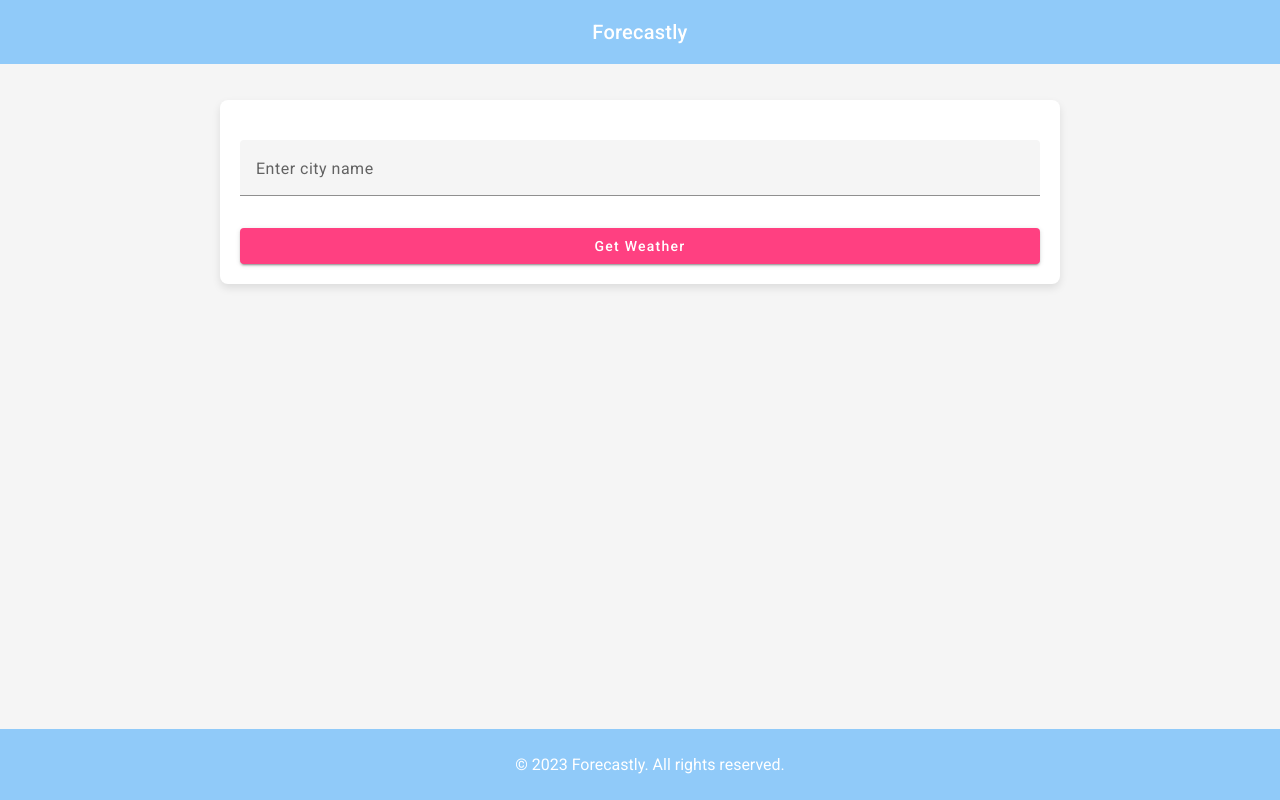
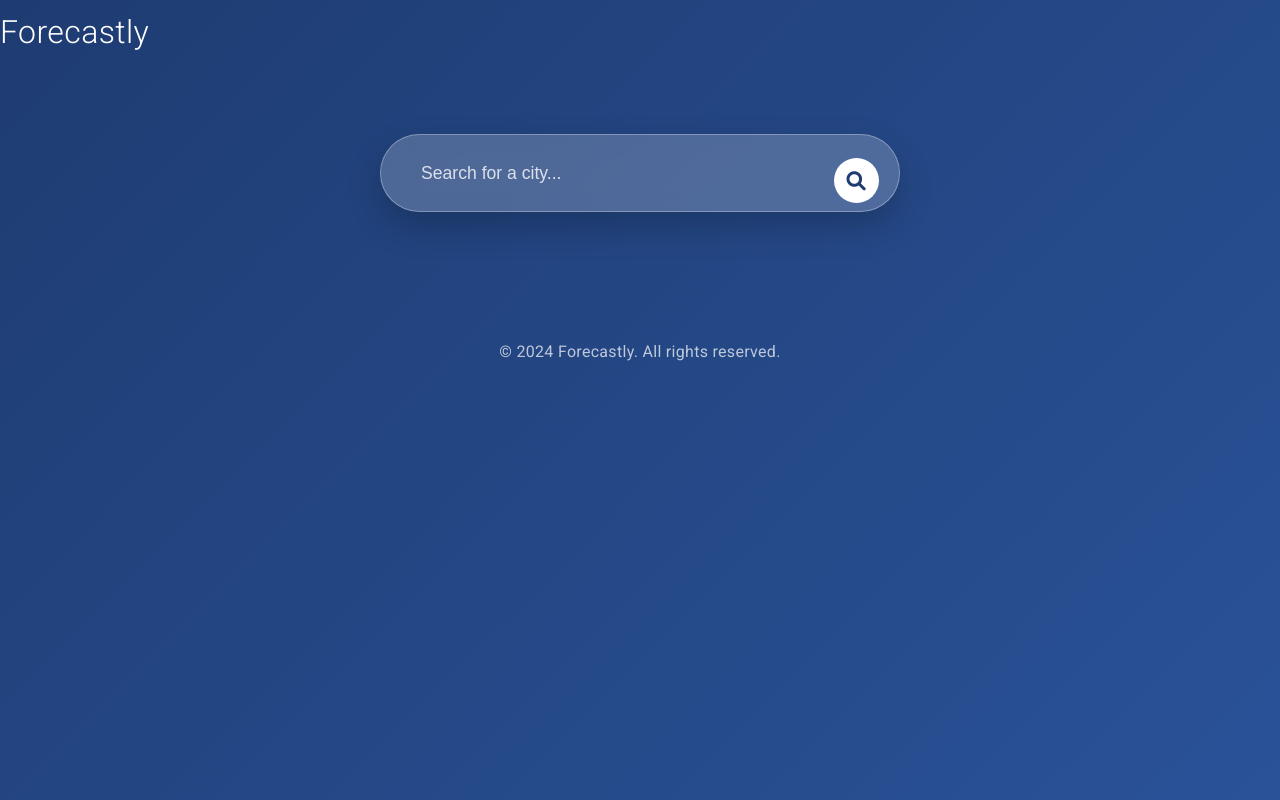
Before and after one commit to xGentuso/AngularApp2, an Angular app in the folder Forcastly/: page / in a window 1280 px wide. Built offline with nearby package versions, Linux system fonts and the light colour scheme; some icons are missing.

Commit message:
updated styling

```diff
--- a/Forcastly/src/app/app.component.css
+++ b/Forcastly/src/app/app.component.css
@@ -1,56 +1,29 @@
-body {
-  font-family: Roboto, "Helvetica Neue", sans-serif;
-  margin: 0;
-  padding: 0;
-  background-color: #f5f5f5;
-}
-
-input {
-  padding: 0.5rem;
-  margin-right: 0.5rem;
-}
-
-button {
-  padding: 0.5rem;
-}
-
-h2 {
-  margin-top: 1rem;
+:host {
+  display: block;
+  min-height: 100vh;
+  background: linear-gradient(135deg, #1e3c72 0%, #2a5298 100%);
 }
 
 .container {
-  max-width: 800px;
-  margin: 100px auto 20px;
+  max-width: 1200px;
+  margin: 0 auto;
   padding: 20px;
-  text-align: center;
-  background-color: #ffffff;
-  box-shadow: 0 4px 8px rgba(0, 0, 0, 0.1);
-  border-radius: 8px;
+  font-family: 'Roboto', sans-serif;
 }
 
 mat-toolbar {
-  position: fixed;
-  top: 0;
-  width: 100%;
-  z-index: 2;
-  background-color: #90caf9;
-  justify-content: center;
-  color: #ffffff;
-}
-
-mat-card {
-  margin-top: 20px;
-  padding: 20px;
-  background-color: #e3f2fd;
-  border-radius: 8px;
+  background: transparent !important;
+  color: white;
+  font-size: 2em;
+  font-weight: 300;
+  padding: 20px 0;
+  box-shadow: none;
 }
 
 footer {
+  color: rgba(255, 255, 255, 0.7);
   text-align: center;
-  padding: 10px;
-  background-color: #90caf9;
-  color: #ffffff;
-  position: fixed;
-  bottom: 0;
-  width: 100%;
+  padding: 20px;
+  position: relative;
+  margin-top: 40px;
 }
--- a/Forcastly/src/app/app.component.html
+++ b/Forcastly/src/app/app.component.html
@@ -8,5 +8,5 @@
 </div>
 
 <footer>
-  <p>© 2023 Forecastly. All rights reserved.</p>
+  <p>© 2024 Forecastly. All rights reserved.</p>
 </footer>
--- a/Forcastly/src/app/search/search.component.css
+++ b/Forcastly/src/app/search/search.component.css
@@ -1,13 +1,198 @@
 :host {
   display: block;
-  margin-top: 20px;
+  max-width: 600px;
+  margin: 40px auto;
+  padding: 0 20px;
+}
+
+.search-container {
+  background: white;
+  border-radius: 25px;
+  padding: 5px;
+  box-shadow: 0 8px 20px rgba(0, 0, 0, 0.1);
+  position: relative;
 }
 
 mat-form-field {
   width: 100%;
-  margin-bottom: 10px;
+  background: transparent;
 }
 
+/* Override Material styles */
+::ng-deep .mat-mdc-form-field-wrapper {
+  padding: 0 !important;
+  margin: 0 !important;
+}
+
+::ng-deep .mat-mdc-text-field-wrapper {
+  background-color: transparent !important;
+  padding: 0 15px !important;
+}
+
+::ng-deep .mat-mdc-form-field-flex {
+  padding: 0 !important;
+}
+
+::ng-deep .mat-mdc-form-field-infix {
+  padding: 12px 0 !important;
+  min-height: unset !important;
+}
+
+::ng-deep .mat-mdc-form-field-label {
+  color: #666 !important;
+}
+
+::ng-deep .mat-mdc-input-element {
+  color: #333 !important;
+  font-size: 1.1em !important;
+}
+
+::ng-deep .mat-mdc-form-field-underline {
+  display: none !important;
+}
+
+/* Autocomplete panel styling */
+::ng-deep .mat-mdc-autocomplete-panel {
+  background: white !important;
+  border-radius: 15px !important;
+  margin-top: 10px !important;
+  box-shadow: 0 4px 20px rgba(0, 0, 0, 0.15) !important;
+  padding: 10px 0 !important;
+}
+
+::ng-deep .mat-mdc-option {
+  color: #333 !important;
+  font-size: 1em !important;
+  padding: 10px 20px !important;
+}
+
+::ng-deep .mat-mdc-option:hover {
+  background-color: #f5f5f5 !important;
+}
+
+/* Search button */
 button {
   width: 100%;
+  margin-top: 15px;
+  padding: 16px;
+  border-radius: 25px;
+  border: none;
+  background: linear-gradient(45deg, #5c6bc0, #3949ab);
+  color: white;
+  font-size: 1.1em;
+  font-weight: 500;
+  cursor: pointer;
+  transition: all 0.3s ease;
+  text-transform: uppercase;
+  letter-spacing: 1px;
 }
+
+button:hover {
+  background: linear-gradient(45deg, #3949ab, #283593);
+  transform: translateY(-2px);
+  box-shadow: 0 6px 15px rgba(61, 86, 178, 0.4);
+}
+
+button:active {
+  transform: translateY(0);
+}
+
+.search-wrapper {
+  max-width: 700px;
+  margin: 50px auto;
+  padding: 0 20px;
+}
+
+.search-box {
+  display: flex;
+  align-items: center;
+  background: rgba(255, 255, 255, 0.2);
+  backdrop-filter: blur(10px);
+  border-radius: 50px;
+  padding: 8px 20px;
+  border: 1px solid rgba(255, 255, 255, 0.3);
+  box-shadow: 0 15px 35px rgba(0, 0, 0, 0.2);
+  transition: all 0.3s ease;
+}
+
+.search-box:hover, .search-box:focus-within {
+  background: rgba(255, 255, 255, 0.25);
+  transform: translateY(-2px);
+  box-shadow: 0 20px 40px rgba(0, 0, 0, 0.3);
+}
+
+.search-icon {
+  color: white;
+  font-size: 1.5em;
+  margin-right: 15px;
+}
+
+.search-input {
+  flex: 1;
+  background: transparent;
+  border: none;
+  outline: none;
+  padding: 15px 5px;
+  color: white;
+  font-size: 1.1em;
+  font-weight: 400;
+}
+
+.search-input::placeholder {
+  color: rgba(255, 255, 255, 0.8);
+}
+
+.search-button {
+  background: white;
+  border: none;
+  border-radius: 50%;
+  width: 45px;
+  height: 45px;
+  display: flex;
+  align-items: center;
+  justify-content: center;
+  cursor: pointer;
+  transition: all 0.3s ease;
+  color: #1e3c72;
+  font-size: 1.2em;
+}
+
+.search-button:hover {
+  transform: scale(1.1);
+  background: #f0f0f0;
+}
+
+/* Autocomplete styling */
+::ng-deep .mat-mdc-autocomplete-panel {
+  background: rgba(255, 255, 255, 0.95) !important;
+  backdrop-filter: blur(10px) !important;
+  border-radius: 15px !important;
+  margin-top: 15px !important;
+  padding: 10px !important;
+  box-shadow: 0 15px 35px rgba(0, 0, 0, 0.2) !important;
+}
+
+::ng-deep .mat-mdc-option {
+  color: #1e3c72 !important;
+  font-size: 1em !important;
+  padding: 12px 20px !important;
+  margin: 5px !important;
+  border-radius: 10px !important;
+  transition: all 0.2s ease !important;
+}
+
+::ng-deep .mat-mdc-option:hover {
+  background-color: rgba(30, 60, 114, 0.1) !important;
+}
+
+/* Hide Material form field elements */
+::ng-deep .mat-mdc-form-field-wrapper,
+::ng-deep .mat-mdc-form-field-flex,
+::ng-deep .mat-mdc-form-field-infix {
+  padding: 0 !important;
+  border: none !important;
+}
+
+::ng-deep .mat-mdc-form-field-underline {
+  display: none !important;
+}
--- a/Forcastly/src/app/search/search.component.html
+++ b/Forcastly/src/app/search/search.component.html
@@ -1,9 +1,15 @@
-<mat-form-field appearance="fill">
-  <mat-label>Enter city name</mat-label>
-  <input matInput
-         [formControl]="searchControl"
-         [matAutocomplete]="auto"
-         placeholder="City">
+<div class="search-wrapper">
+  <div class="search-box">
+    <i class="wi wi-day-sunny search-icon"></i>
+    <input matInput
+           [formControl]="searchControl"
+           [matAutocomplete]="auto"
+           placeholder="Search for a city..."
+           class="search-input">
+    <button (click)="getWeather()" class="search-button">
+      <i class="fas fa-search"></i>
+    </button>
+  </div>
   <mat-autocomplete #auto="matAutocomplete"
                    [displayWith]="displayFn"
                    (optionSelected)="onOptionSelected($event.option.value)">
@@ -11,5 +17,4 @@
       {{location.name}}, {{location.region}}, {{location.country}}
     </mat-option>
   </mat-autocomplete>
-</mat-form-field>
-<button mat-raised-button color="accent" (click)="getWeather()">Get Weather</button>
+</div>
--- a/Forcastly/src/app/search/search.component.ts
+++ b/Forcastly/src/app/search/search.component.ts
@@ -17,21 +17,38 @@ export class SearchComponent {
     this.searchControl.valueChanges.pipe(
       debounceTime(300),
       distinctUntilChanged(),
-      switchMap(query => this.locationService.getLocations(query))
+      switchMap(query => {
+        if (typeof query === 'string') {
+          return this.locationService.getLocations(query);
+        }
+        return [];
+      })
     ).subscribe(results => {
       this.locations = results;
     });
   }
 
   onOptionSelected(location: any) {
-    this.searchEvent.emit(location.name);
+    if (location && location.name) {
+      this.searchEvent.emit(location.name);
+    }
   }
 
   getWeather() {
-    // Add your weather fetching logic here
+    const value = this.searchControl.value;
+    if (value) {
+      // If value is an object (location selected from autocomplete)
+      if (typeof value === 'object' && value.name) {
+        this.searchEvent.emit(value.name);
+      }
+      // If value is a string (manually typed)
+      else if (typeof value === 'string') {
+        this.searchEvent.emit(value);
+      }
+    }
   }
 
-  displayFn(option: any): string {
-    return option ? option.name : '';
+  displayFn(location: any): string {
+    return location ? location.name : '';
   }
 }
--- a/Forcastly/src/index.html
+++ b/Forcastly/src/index.html
@@ -9,6 +9,7 @@
   <link href="https://fonts.googleapis.com/css2?family=Roboto:wght@300;400;500&display=swap" rel="stylesheet">
   <link href="https://fonts.googleapis.com/icon?family=Material+Icons" rel="stylesheet">
   <link rel="stylesheet" href="https://cdnjs.cloudflare.com/ajax/libs/weather-icons/2.0.10/css/weather-icons.min.css">
+  <link rel="stylesheet" href="https://cdnjs.cloudflare.com/ajax/libs/font-awesome/6.0.0/css/all.min.css">
 </head>
 <body>
   <app-root></app-root>
--- a/Forcastly/src/styles.css
+++ b/Forcastly/src/styles.css
@@ -2,9 +2,48 @@
 
 @import '@angular/material/prebuilt-themes/indigo-pink.css';
 
-body {
-  font-family: Roboto, "Helvetica Neue", sans-serif;
+* {
   margin: 0;
   padding: 0;
-  background-color: #f5f5f5;
+  box-sizing: border-box;
 }
+
+body {
+  font-family: 'Roboto', sans-serif;
+  margin: 0;
+  padding: 0;
+  background: linear-gradient(135deg, #1e3c72 0%, #2a5298 100%);
+  min-height: 100vh;
+  color: white;
+  letter-spacing: 0.3px;
+}
+
+.mat-mdc-autocomplete-panel {
+  background: rgba(255, 255, 255, 0.95) !important;
+  backdrop-filter: blur(10px) !important;
+  border-radius: 12px !important;
+  margin-top: 8px !important;
+  box-shadow: 0 4px 20px rgba(0, 0, 0, 0.2) !important;
+}
+
+.mat-mdc-option {
+  color: #333 !important;
+  font-weight: 400 !important;
+  font-size: 1.1em !important;
+}
+
+.mat-mdc-option:hover {
+  background: rgba(0, 0, 0, 0.04) !important;
+}
+
+.mat-mdc-form-field.mat-mdc-form-field.mat-mdc-form-field.mat-mdc-form-field.mat-mdc-form-field .mdc-notched-outline__leading,
+.mat-mdc-form-field.mat-mdc-form-field.mat-mdc-form-field.mat-mdc-form-field.mat-mdc-form-field .mdc-notched-outline__notch,
+.mat-mdc-form-field.mat-mdc-form-field.mat-mdc-form-field.mat-mdc-form-field.mat-mdc-form-field .mdc-notched-outline__trailing {
+  border-color: transparent !important;
+}
+
+.mat-mdc-form-field:hover .mdc-notched-outline__leading,
+.mat-mdc-form-field:hover .mdc-notched-outline__notch,
+.mat-mdc-form-field:hover .mdc-notched-outline__trailing {
+  border-color: transparent !important;
+}
```
Also changed, not shown: Forcastly/src/app/weather/weather.component.css (+129 -74 lines).
